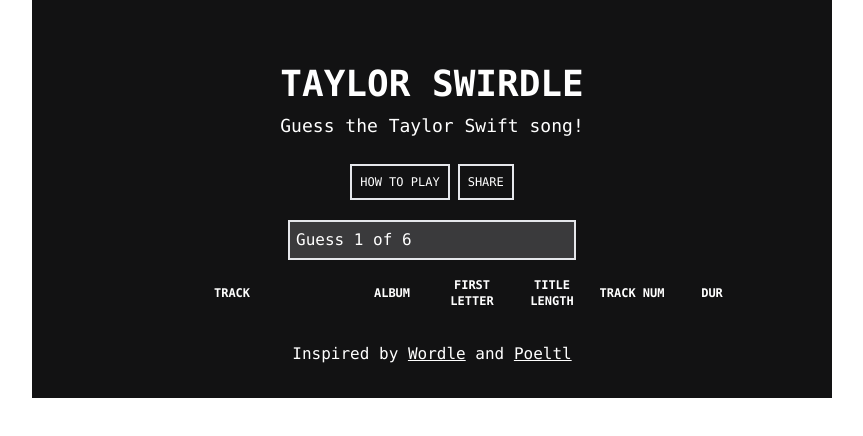
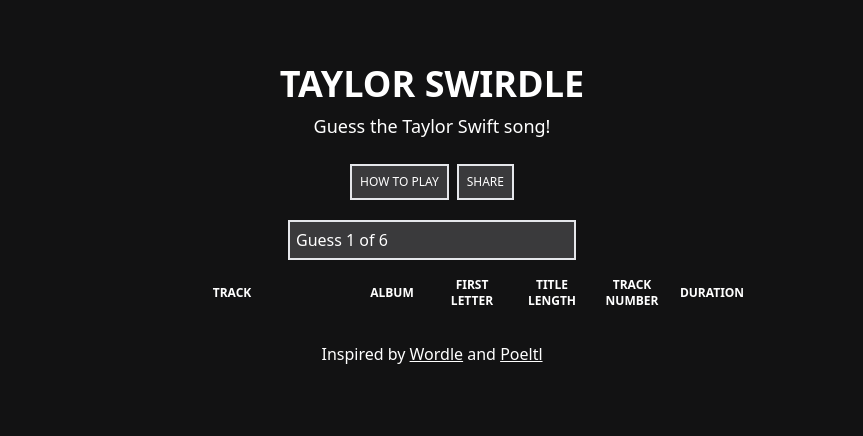
Before and after one commit to hjiang23/taylor-swirdle, a React (Create React App) app: page / in a window 1280 px wide. Shown: the top 436 px of the page, without its empty margins (208-1071 px from the left). Built offline with nearby package versions, Linux system fonts and the light colour scheme.

Commit message:
styling still sucks :/

```diff
--- a/src/App.css
+++ b/src/App.css
@@ -1,3 +1,7 @@
 .App {
   text-align: center;
 }
+
+body {
+  overflow: hidden;
+}
--- a/src/App.tsx
+++ b/src/App.tsx
@@ -43,7 +43,8 @@ function App() {
   },[table])
 
   return (
-    <div className="w-[350px] sm:w-[800px] text-center flex-col items-center mx-auto font-mono bg-[#121213] text-white">
+    <div className = "w-auto bg-[#121213] text-white h-screen overflow-auto">
+      <div className="w-[350px] sm:w-[800px] text-center flex-col items-center mx-auto font-sans">
         <header className = "pt-16 pb-6">
           <div>
             <h1 className = "text-4xl font-bold pb-2">TAYLOR SWIRDLE</h1>
@@ -62,6 +63,7 @@ function App() {
           Inspired by <a target= "_blank" rel="noreferrer" className = "underline" href="https://www.nytimes.com/games/wordle/index.html">Wordle</a> and <a target= "_blank" rel="noreferrer" className = "underline" href="https://poeltl.dunk.town/">Poeltl</a>
         </p>
       </div>
+    </div>
   );
 }
 
--- a/src/components/ResultsTable.tsx
+++ b/src/components/ResultsTable.tsx
@@ -3,15 +3,15 @@ function ResultsTable(props: any) {
     const guesses = props.table.map((row: any) => (<GuessRow contents = {row} colors = {props.colors}/>))
 
     return (
-        <table className = "text-xs mx-auto sm:w-4/5" >
+        <table className = "text-[9px] sm:text-xs mx-auto sm:w-4/5" >
             <thead>
                 <tr>
                     <th className = "w-auto">TRACK</th>
-                    <th className = "w-20">ALBUM</th>
-                    <th className = "w-20">FIRST LETTER</th>
-                    <th className = "w-20">TITLE LENGTH</th>
-                    <th className = "w-20">TRACK NUM</th>
-                    <th className = "w-20">DUR</th>
+                    <th className = "w-[50px] sm:w-20">ALBUM</th>
+                    <th className = "w-[50px] sm:w-20">FIRST LETTER</th>
+                    <th className = "w-[50px] sm:w-20">TITLE LENGTH</th>
+                    <th className = "w-[50px] sm:w-20">TRACK NUMBER</th>
+                    <th className = "w-[50px] sm:w-20">DURATION</th>
                 </tr>
             </thead>
             <tbody>
@@ -38,26 +38,27 @@ function GuessRow(props: any) {
     }
 
     return (
-        <tr className = "h-20">
-            <td className = "h-full"><Tile color = {getColor(contents.track_name.correctness)} str = {contents.track_name.track_name} arrow = {getArrow(false, 0)}/></td>
-            <td className = "h-full"><Tile color = {getColor(contents.album.correctness)} str = {contents.album.album} arrow = {getArrow(false, 0)}/></td>
-            <td className = "h-full"><Tile color = {getColor(contents.first_letter.correctness)} str = {contents.first_letter.letter} arrow = {getArrow(true, contents.first_letter.direction)}/></td>
-            <td className = "h-full"><Tile color = {getColor(contents.length.correctness)} str = {contents.length.length} arrow = {getArrow(false, contents.length.direction)}/></td>
-            <td className = "h-full"><Tile color = {getColor(contents.track_number.correctness)} str = {contents.track_number.track_number} arrow = {getArrow(false, contents.track_number.direction)}/></td>
-            <td className = "h-full"><Tile color = {getColor(contents.duration.correctness)} str = {contents.duration.duration} arrow = {getArrow(false, contents.duration.direction)}/></td>
+        <tr className = "h-[50px] sm:h-20">
+            <td className = "h-[50px] sm:h-20 w-auto"><Tile color = {getColor(contents.track_name.correctness)} str = {contents.track_name.track_name} arrow = {getArrow(false, 0)}/></td>
+            <td className = "h-[50px] sm:h-20 w-[50px] sm:w-20"><Tile color = {getColor(contents.album.correctness)} str = {contents.album.album} arrow = {getArrow(false, 0)}/></td>
+            <td className = "h-[50px] sm:h-20 w-[50px] sm:w-20"><Tile color = {getColor(contents.first_letter.correctness)} str = {contents.first_letter.letter} arrow = {getArrow(true, contents.first_letter.direction)}/></td>
+            <td className = "h-[50px] sm:h-20 w-[50px] sm:w-20"><Tile color = {getColor(contents.length.correctness)} str = {contents.length.length} arrow = {getArrow(false, contents.length.direction)}/></td>
+            <td className = "h-[50px] sm:h-20 w-[50px] sm:w-20"><Tile color = {getColor(contents.track_number.correctness)} str = {contents.track_number.track_number} arrow = {getArrow(false, contents.track_number.direction)}/></td>
+            <td className = "h-[50px] sm:h-20 w-[50px] sm:w-20"><Tile color = {getColor(contents.duration.correctness)} str = {contents.duration.duration} arrow = {getArrow(false, contents.duration.direction)}/></td>
         </tr>
     );
 }
 
 function Tile(props: any) {
 
-    const color = "bg-[" + props.color + "]";
+    const color = props.color === "#3a3a3c" ? "bg-[#3a3a3c]" : props.color === "#b59f3b" ? "bg-[#b59f3b]" : "bg-[#538d4e]";
+    // const color = "bg-[" + props.color + "]";
     const str = props.str;
     const arrow = props.arrow;
 
     return (
-        <div className = {color + " h-full flex flex-col justify-center"}>
-            <p>{str}</p>
+        <div className = {color + " h-full flex flex-col justify-center p-1"}>
+            <p className = "overflow-y-scroll">{str}</p>
             <p>{arrow}</p>
         </div>
     )
--- a/src/components/Rules.tsx
+++ b/src/components/Rules.tsx
@@ -1,6 +1,6 @@
 function Rules(props: any) {
     return (
-        <button className = "p-2 border-2">HOW TO PLAY</button>
+        <button className = "p-2 border-2 bg-[#3a3a3c]">HOW TO PLAY</button>
     );
 }
 
--- a/src/components/Share.tsx
+++ b/src/components/Share.tsx
@@ -1,6 +1,6 @@
 function Share(props: any) {
     return (
-        <button className = "p-2 border-2">SHARE</button>
+        <button className = "p-2 border-2 bg-[#3a3a3c]">SHARE</button>
     );
 }
 
```
Lines whose indentation alone changed are shown as unchanged.
